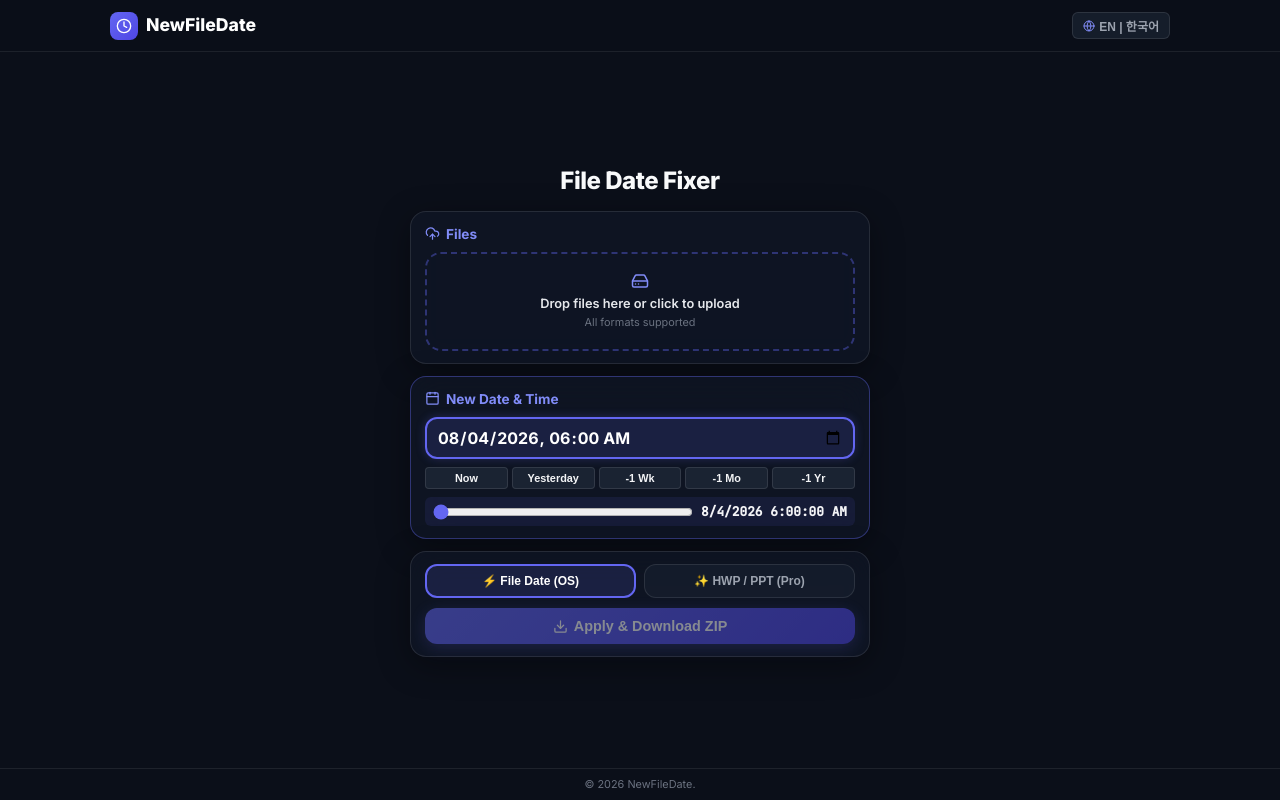
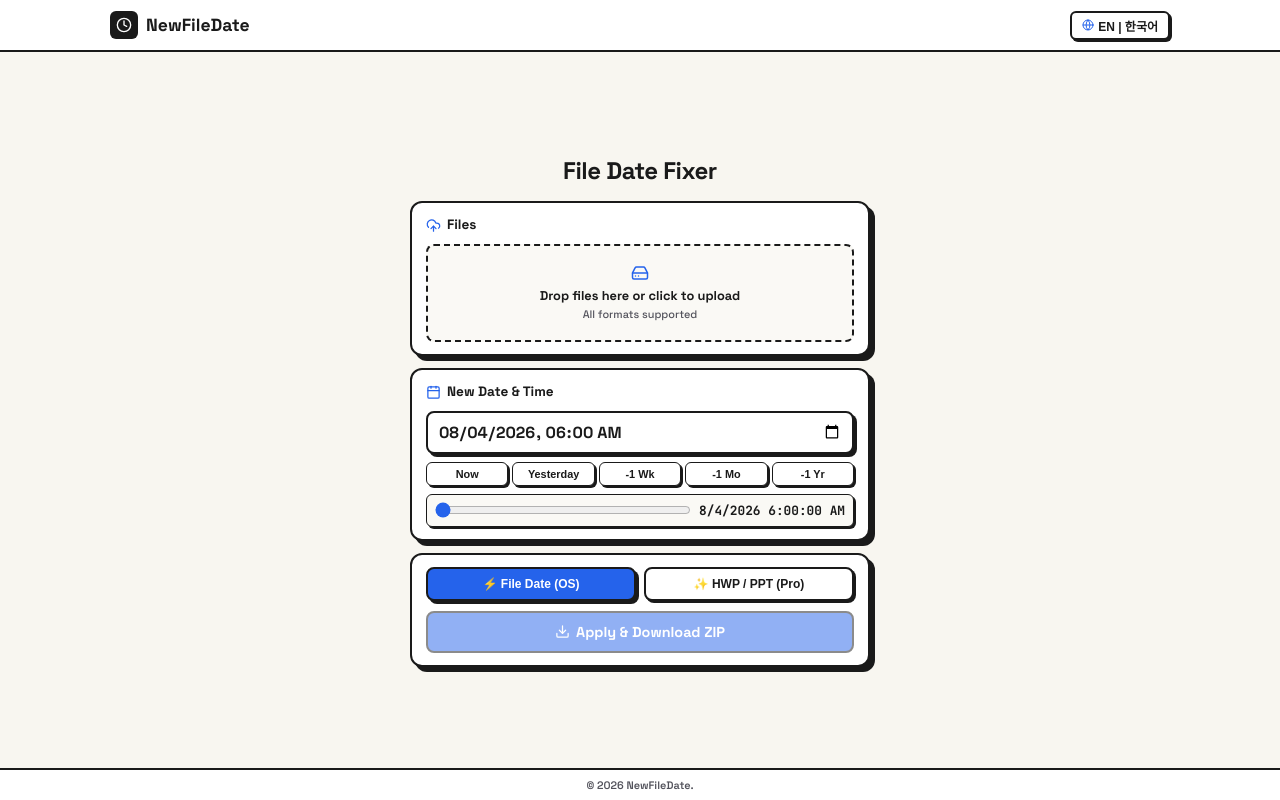
Before and after one commit to parktaejun-dev/newfiledate, a React (Vite) app in the folder frontend/: page / in a window 1280 px wide. Built offline with nearby package versions, Linux system fonts and the light colour scheme.

Commit message:
style: update design to minimal white retro theme

```diff
--- a/frontend/src/App.tsx
+++ b/frontend/src/App.tsx
@@ -236,16 +236,16 @@
   };
 
   return (
-    <div style={{ height: '100vh', display: 'flex', flexDirection: 'column', overflow: 'hidden', background: '#0B0F19' }}>
+    <div style={{ height: '100vh', display: 'flex', flexDirection: 'column', overflow: 'hidden', background: 'var(--bg-main)' }}>
 
       {/* 1. Header */}
-      <header role="banner" style={{ height: '52px', borderBottom: '1px solid rgba(255, 255, 255, 0.08)', background: 'rgba(11, 15, 25, 0.9)', backdropFilter: 'blur(12px)', flexShrink: 0, display: 'flex', alignItems: 'center' }}>
+      <header role="banner" style={{ height: '52px', borderBottom: '2px solid #1a1a1a', background: '#ffffff', flexShrink: 0, display: 'flex', alignItems: 'center' }}>
         <div style={{ maxWidth: '1100px', width: '100%', margin: '0 auto', padding: '0 20px', display: 'flex', alignItems: 'center', justifyContent: 'space-between' }}>
           <div style={{ display: 'flex', alignItems: 'center', gap: '8px' }}>
-            <div style={{ background: 'linear-gradient(135deg, #6366f1 0%, #4f46e5 100%)', padding: '6px', borderRadius: '8px', display: 'flex' }}>
-              <Clock style={{ width: '16px', height: '16px', color: '#fff' }} />
+            <div style={{ background: '#1a1a1a', padding: '6px', borderRadius: '6px', display: 'flex' }}>
+              <Clock style={{ width: '16px', height: '16px', color: '#ffffff' }} />
             </div>
-            <span style={{ fontSize: '1.1rem', fontWeight: 800, color: '#fff' }}>
+            <span style={{ fontSize: '1.1rem', fontWeight: 800, color: '#1a1a1a', fontFamily: "'Space Grotesk', sans-serif" }}>
               NewFileDate
             </span>
           </div>
@@ -256,18 +256,19 @@
               display: 'flex',
               alignItems: 'center',
               gap: '4px',
-              background: 'rgba(31, 41, 55, 0.6)',
-              border: '1px solid var(--border-color)',
+              background: '#ffffff',
+              border: '2px solid #1a1a1a',
               borderRadius: '6px',
               padding: '4px 10px',
-              color: '#9ca3af',
+              color: '#1a1a1a',
               fontSize: '0.75rem',
-              fontWeight: 600,
-              cursor: 'pointer'
+              fontWeight: 700,
+              cursor: 'pointer',
+              boxShadow: '2px 2px 0px #1a1a1a'
             }}
             aria-label="Language selector"
           >
-            <Globe style={{ width: '12px', height: '12px', color: '#818cf8' }} />
+            <Globe style={{ width: '12px', height: '12px', color: '#2563eb' }} />
             {lang === 'en' ? 'EN | 한국어' : 'KO | English'}
           </button>
         </div>
@@ -283,22 +284,22 @@
         <main id="main-content" role="main" style={{ width: '100%', maxWidth: '460px', display: 'flex', flexDirection: 'column', gap: '12px' }}>
 
           {/* Main Title */}
-          <h1 id="hero-heading" style={{ fontSize: '1.5rem', fontWeight: 800, letterSpacing: '-0.02em', textAlign: 'center', color: '#f9fafb', margin: 0 }}>
+          <h1 id="hero-heading" style={{ fontSize: '1.5rem', fontWeight: 800, letterSpacing: '-0.02em', textAlign: 'center', color: '#1a1a1a', margin: 0, fontFamily: "'Space Grotesk', sans-serif" }}>
             {t.heroTitle}
           </h1>
 
           {/* SECTION 1: File Upload Box */}
           <article className="glass-panel" style={{ padding: '12px 14px' }}>
             <div style={{ display: 'flex', alignItems: 'center', justifyContent: 'space-between', marginBottom: '8px' }}>
-              <h2 style={{ fontSize: '0.85rem', fontWeight: 700, display: 'flex', alignItems: 'center', gap: '6px', color: '#818cf8', margin: 0 }}>
-                <UploadCloud style={{ width: '15px', height: '15px' }} />
+              <h2 style={{ fontSize: '0.85rem', fontWeight: 700, display: 'flex', alignItems: 'center', gap: '6px', color: '#1a1a1a', margin: 0 }}>
+                <UploadCloud style={{ width: '15px', height: '15px', color: '#2563eb' }} />
                 {t.uploadTitle}
               </h2>
               {files.length > 0 && (
                 <button
                   onClick={clearAllFiles}
                   aria-label={t.clearAll}
-                  style={{ background: 'transparent', border: 'none', color: '#ef4444', fontSize: '0.75rem', cursor: 'pointer', fontWeight: 600 }}
+                  style={{ background: 'transparent', border: 'none', color: '#dc2626', fontSize: '0.75rem', cursor: 'pointer', fontWeight: 700 }}
                 >
                   {t.clearAll} ({files.length})
                 </button>
@@ -326,11 +327,11 @@
                 style={{ display: 'none' }}
                 aria-label="file-input"
               />
-              <HardDrive style={{ width: '18px', height: '18px', color: '#818cf8', margin: '0 auto 4px auto', display: 'block' }} />
-              <p style={{ fontWeight: 600, fontSize: '0.8rem', marginBottom: '1px', color: '#e5e7eb' }}>
+              <HardDrive style={{ width: '18px', height: '18px', color: '#2563eb', margin: '0 auto 4px auto', display: 'block' }} />
+              <p style={{ fontWeight: 700, fontSize: '0.8rem', marginBottom: '1px', color: '#1a1a1a' }}>
                 {t.dragDropText}
               </p>
-              <p style={{ color: '#6b7280', fontSize: '0.68rem' }}>
+              <p style={{ color: '#52525b', fontSize: '0.68rem', fontWeight: 500 }}>
                 {t.dragDropSub}
               </p>
             </div>
@@ -339,21 +340,21 @@
             {files.length > 0 && (
               <div style={{ marginTop: '8px', maxHeight: '100px', overflowY: 'auto', display: 'flex', flexDirection: 'column', gap: '4px' }}>
                 {files.map((item) => (
-                  <div key={item.id} style={{ display: 'flex', alignItems: 'center', justifyContent: 'space-between', padding: '4px 8px', background: 'rgba(31, 41, 55, 0.5)', borderRadius: '6px' }}>
+                  <div key={item.id} style={{ display: 'flex', alignItems: 'center', justifyContent: 'space-between', padding: '4px 8px', background: '#faf9f5', border: '1.5px solid #1a1a1a', borderRadius: '6px', boxShadow: '2px 2px 0px #1a1a1a' }}>
                     <div style={{ display: 'flex', alignItems: 'center', gap: '6px', overflow: 'hidden' }}>
-                      <FileText style={{ width: '12px', height: '12px', color: '#9ca3af', flexShrink: 0 }} />
-                      <span style={{ fontSize: '0.72rem', fontWeight: 500, whiteSpace: 'nowrap', overflow: 'hidden', textOverflow: 'ellipsis' }}>
+                      <FileText style={{ width: '12px', height: '12px', color: '#2563eb', flexShrink: 0 }} />
+                      <span style={{ fontSize: '0.72rem', fontWeight: 600, color: '#1a1a1a', whiteSpace: 'nowrap', overflow: 'hidden', textOverflow: 'ellipsis' }}>
                         {item.name}
                       </span>
                     </div>
                     <div style={{ display: 'flex', alignItems: 'center', gap: '6px' }}>
-                      <span style={{ fontSize: '0.68rem', color: item.size > VERCEL_MAX_PAYLOAD_BYTES && trackMode === 'B' ? '#ef4444' : '#6b7280' }}>
+                      <span style={{ fontSize: '0.68rem', fontWeight: 600, color: item.size > VERCEL_MAX_PAYLOAD_BYTES && trackMode === 'B' ? '#dc2626' : '#52525b' }}>
                         {(item.size / 1024 / 1024).toFixed(1)}MB
                       </span>
                       <button
                         onClick={(e) => { e.stopPropagation(); removeFile(item.id); }}
                         aria-label={`${item.name} remove`}
-                        style={{ background: 'none', border: 'none', color: '#9ca3af', cursor: 'pointer', display: 'flex' }}
+                        style={{ background: 'none', border: 'none', color: '#1a1a1a', cursor: 'pointer', display: 'flex' }}
                       >
                         <X style={{ width: '12px', height: '12px' }} />
                       </button>
@@ -365,10 +366,10 @@
           </article>
 
           {/* SECTION 2: Target Date Picker & Presets */}
-          <article className="glass-panel" style={{ padding: '12px 14px', border: '1.5px solid rgba(99, 102, 241, 0.4)' }}>
+          <article className="glass-panel" style={{ padding: '12px 14px' }}>
             <div style={{ display: 'flex', alignItems: 'center', justifyContent: 'space-between', marginBottom: '8px' }}>
-              <h2 style={{ fontSize: '0.85rem', fontWeight: 700, display: 'flex', alignItems: 'center', gap: '6px', color: '#818cf8', margin: 0 }}>
-                <Calendar style={{ width: '15px', height: '15px' }} />
+              <h2 style={{ fontSize: '0.85rem', fontWeight: 700, display: 'flex', alignItems: 'center', gap: '6px', color: '#1a1a1a', margin: 0 }}>
+                <Calendar style={{ width: '15px', height: '15px', color: '#2563eb' }} />
                 {t.dateSettingTitle}
               </h2>
             </div>
@@ -385,40 +386,40 @@
                 style={{
                   width: '100%',
                   padding: '8px 10px',
-                  background: 'rgba(99, 102, 241, 0.15)',
-                  border: '2px solid #6366f1',
+                  background: '#ffffff',
+                  border: '2px solid #1a1a1a',
                   borderRadius: 'var(--radius-md)',
-                  color: '#ffffff',
+                  color: '#1a1a1a',
                   fontSize: '1rem',
                   fontWeight: 700,
                   fontFamily: 'inherit',
                   outline: 'none',
                   cursor: 'pointer',
-                  boxShadow: '0 0 10px rgba(99, 102, 241, 0.25)'
+                  boxShadow: '3px 3px 0px #1a1a1a'
                 }}
               />
 
               {/* Compact One-Click Presets */}
               <div style={{ display: 'flex', gap: '4px' }}>
-                <button onClick={() => applyPreset('now')} style={{ flex: 1, padding: '4px 2px', background: 'rgba(31, 41, 55, 0.8)', border: '1px solid rgba(255,255,255,0.1)', borderRadius: '4px', color: '#f3f4f6', fontSize: '0.68rem', cursor: 'pointer', fontWeight: 600 }}>
+                <button onClick={() => applyPreset('now')} style={{ flex: 1, padding: '5px 2px', background: '#ffffff', border: '1.5px solid #1a1a1a', borderRadius: '6px', color: '#1a1a1a', fontSize: '0.68rem', cursor: 'pointer', fontWeight: 700, boxShadow: '2px 2px 0px #1a1a1a' }}>
                   {t.presetNow}
                 </button>
-                <button onClick={() => applyPreset('yesterday')} style={{ flex: 1, padding: '4px 2px', background: 'rgba(31, 41, 55, 0.8)', border: '1px solid rgba(255,255,255,0.1)', borderRadius: '4px', color: '#f3f4f6', fontSize: '0.68rem', cursor: 'pointer', fontWeight: 600 }}>
+                <button onClick={() => applyPreset('yesterday')} style={{ flex: 1, padding: '5px 2px', background: '#ffffff', border: '1.5px solid #1a1a1a', borderRadius: '6px', color: '#1a1a1a', fontSize: '0.68rem', cursor: 'pointer', fontWeight: 700, boxShadow: '2px 2px 0px #1a1a1a' }}>
                   {t.presetYesterday}
                 </button>
-                <button onClick={() => applyPreset('week')} style={{ flex: 1, padding: '4px 2px', background: 'rgba(31, 41, 55, 0.8)', border: '1px solid rgba(255,255,255,0.1)', borderRadius: '4px', color: '#f3f4f6', fontSize: '0.68rem', cursor: 'pointer', fontWeight: 600 }}>
+                <button onClick={() => applyPreset('week')} style={{ flex: 1, padding: '5px 2px', background: '#ffffff', border: '1.5px solid #1a1a1a', borderRadius: '6px', color: '#1a1a1a', fontSize: '0.68rem', cursor: 'pointer', fontWeight: 700, boxShadow: '2px 2px 0px #1a1a1a' }}>
                   {t.preset1WeekAgo}
                 </button>
-                <button onClick={() => applyPreset('month')} style={{ flex: 1, padding: '4px 2px', background: 'rgba(31, 41, 55, 0.8)', border: '1px solid rgba(255,255,255,0.1)', borderRadius: '4px', color: '#f3f4f6', fontSize: '0.68rem', cursor: 'pointer', fontWeight: 600 }}>
+                <button onClick={() => applyPreset('month')} style={{ flex: 1, padding: '5px 2px', background: '#ffffff', border: '1.5px solid #1a1a1a', borderRadius: '6px', color: '#1a1a1a', fontSize: '0.68rem', cursor: 'pointer', fontWeight: 700, boxShadow: '2px 2px 0px #1a1a1a' }}>
                   {t.preset1MonthAgo}
                 </button>
-                <button onClick={() => applyPreset('year')} style={{ flex: 1, padding: '4px 2px', background: 'rgba(31, 41, 55, 0.8)', border: '1px solid rgba(255,255,255,0.1)', borderRadius: '4px', color: '#f3f4f6', fontSize: '0.68rem', cursor: 'pointer', fontWeight: 600 }}>
+                <button onClick={() => applyPreset('year')} style={{ flex: 1, padding: '5px 2px', background: '#ffffff', border: '1.5px solid #1a1a1a', borderRadius: '6px', color: '#1a1a1a', fontSize: '0.68rem', cursor: 'pointer', fontWeight: 700, boxShadow: '2px 2px 0px #1a1a1a' }}>
                   {t.preset1YearAgo}
                 </button>
               </div>
 
               {/* Compact Seconds Slider & Preview Badge */}
-              <div style={{ display: 'flex', alignItems: 'center', gap: '8px', background: 'rgba(99, 102, 241, 0.1)', padding: '5px 8px', borderRadius: '6px' }}>
+              <div style={{ display: 'flex', alignItems: 'center', gap: '8px', background: '#faf9f5', border: '1.5px solid #1a1a1a', borderRadius: '6px', boxShadow: '2px 2px 0px #1a1a1a', padding: '6px 8px' }}>
                 <input
                   id="seconds-slider"
                   type="range"
@@ -427,9 +428,9 @@
                   step={2}
                   value={selectedSecond}
                   onChange={(e) => setSelectedSecond(parseInt(e.target.value))}
-                  style={{ flex: 1, accentColor: '#6366f1', cursor: 'pointer' }}
+                  style={{ flex: 1, accentColor: '#2563eb', cursor: 'pointer' }}
                 />
-                <div style={{ fontSize: '0.8rem', fontWeight: 700, fontFamily: "'JetBrains Mono', monospace", color: '#f3f4f6', whiteSpace: 'nowrap' }}>
+                <div style={{ fontSize: '0.8rem', fontWeight: 700, fontFamily: "'JetBrains Mono', monospace", color: '#1a1a1a', whiteSpace: 'nowrap' }}>
                   {finalSnappedDate.toLocaleDateString()} {finalSnappedDate.toLocaleTimeString()}
                 </div>
               </div>
@@ -444,13 +445,15 @@
                 style={{
                   padding: '8px 10px',
                   borderRadius: 'var(--radius-md)',
-                  border: trackMode === 'A' ? '2px solid #6366f1' : '1px solid var(--border-color)',
-                  background: trackMode === 'A' ? 'rgba(99, 102, 241, 0.15)' : 'rgba(31, 41, 55, 0.4)',
-                  color: trackMode === 'A' ? '#fff' : '#9ca3af',
+                  border: '2px solid #1a1a1a',
+                  background: trackMode === 'A' ? '#2563eb' : '#ffffff',
+                  color: trackMode === 'A' ? '#ffffff' : '#1a1a1a',
                   fontWeight: 700,
                   fontSize: '0.75rem',
                   cursor: 'pointer',
-                  textAlign: 'center'
+                  textAlign: 'center',
+                  boxShadow: trackMode === 'A' ? '3px 3px 0px #1a1a1a' : '2px 2px 0px #1a1a1a',
+                  transition: 'all 0.1s ease'
                 }}
               >
                 {t.trackATitle}
@@ -461,13 +464,15 @@
                 style={{
                   padding: '8px 10px',
                   borderRadius: 'var(--radius-md)',
-                  border: trackMode === 'B' ? '2px solid #f59e0b' : '1px solid var(--border-color)',
-                  background: trackMode === 'B' ? 'rgba(245, 158, 11, 0.15)' : 'rgba(31, 41, 55, 0.4)',
-                  color: trackMode === 'B' ? '#fbbf24' : '#9ca3af',
+                  border: '2px solid #1a1a1a',
+                  background: trackMode === 'B' ? '#f59e0b' : '#ffffff',
+                  color: '#1a1a1a',
                   fontWeight: 700,
                   fontSize: '0.75rem',
                   cursor: 'pointer',
-                  textAlign: 'center'
+                  textAlign: 'center',
+                  boxShadow: trackMode === 'B' ? '3px 3px 0px #1a1a1a' : '2px 2px 0px #1a1a1a',
+                  transition: 'all 0.1s ease'
                 }}
               >
                 {t.trackBTitle}
@@ -476,9 +481,9 @@
 
             {/* Oversized Serverless Warning Tooltip */}
             {hasExceededServerlessLimit && (
-              <div style={{ marginBottom: '10px', padding: '6px 8px', background: 'rgba(239, 68, 68, 0.12)', border: '1px solid rgba(239, 68, 68, 0.3)', borderRadius: '6px', display: 'flex', alignItems: 'center', gap: '6px' }}>
-                <AlertTriangle style={{ color: '#ef4444', width: '12px', height: '12px', flexShrink: 0 }} />
-                <p style={{ fontSize: '0.68rem', color: '#fca5a5', margin: 0 }}>
+              <div style={{ marginBottom: '10px', padding: '6px 8px', background: '#fee2e2', border: '1.5px solid #1a1a1a', borderRadius: '6px', boxShadow: '2px 2px 0px #1a1a1a', display: 'flex', alignItems: 'center', gap: '6px' }}>
+                <AlertTriangle style={{ color: '#dc2626', width: '14px', height: '14px', flexShrink: 0 }} />
+                <p style={{ fontSize: '0.68rem', color: '#991b1b', margin: 0, fontWeight: 600 }}>
                   Track B는 4.5MB 이하만 가능합니다. 대용량은 OS 날짜 변경을 선택해 주세요!
                 </p>
               </div>
@@ -505,13 +510,13 @@
 
               {/* Progress Bar */}
               {isProcessing && (
-                <div style={{ width: '100%', marginTop: '4px' }}>
-                  <div style={{ background: 'rgba(255, 255, 255, 0.1)', borderRadius: '9999px', height: '4px', overflow: 'hidden' }}>
+                <div style={{ width: '100%', marginTop: '6px' }}>
+                  <div style={{ background: '#e4e4e7', border: '1.5px solid #1a1a1a', borderRadius: '9999px', height: '8px', overflow: 'hidden' }}>
                     <div
                       style={{
                         height: '100%',
                         width: `${progress}%`,
-                        background: trackMode === 'B' ? 'linear-gradient(90deg, #f59e0b, #d97706)' : 'linear-gradient(90deg, #6366f1, #818cf8)',
+                        background: trackMode === 'B' ? '#f59e0b' : '#2563eb',
                         transition: 'width 0.3s ease'
                       }}
                     />
@@ -530,7 +535,7 @@
       </div>
 
       {/* 3. Minimal Footer */}
-      <footer role="contentinfo" style={{ height: '32px', borderTop: '1px solid rgba(255, 255, 255, 0.08)', flexShrink: 0, textAlign: 'center', color: '#6b7280', fontSize: '0.68rem', display: 'flex', alignItems: 'center', justifyContent: 'center' }}>
+      <footer role="contentinfo" style={{ height: '32px', borderTop: '2px solid #1a1a1a', background: '#ffffff', flexShrink: 0, textAlign: 'center', color: '#52525b', fontSize: '0.68rem', fontWeight: 600, display: 'flex', alignItems: 'center', justifyContent: 'center' }}>
         <p>{t.footerRights}</p>
       </footer>
     </div>
--- a/frontend/src/index.css
+++ b/frontend/src/index.css
@@ -1,22 +1,26 @@
-@import url('https://fonts.googleapis.com/css2?family=Inter:wght@300;400;500;600;700;800&family=JetBrains+Mono:wght@400;500&display=swap');
+@import url('https://fonts.googleapis.com/css2?family=Space+Grotesk:wght@400;500;600;700&family=JetBrains+Mono:wght@400;500;700&display=swap');
 
 :root {
-  --bg-main: #0B0F19;
-  --bg-card: rgba(17, 24, 39, 0.7);
-  --bg-card-hover: rgba(31, 41, 55, 0.8);
-  --border-color: rgba(255, 255, 255, 0.1);
-  --border-focus: #6366f1;
-  --primary: #6366f1;
-  --primary-hover: #4f46e5;
-  --primary-glow: rgba(99, 102, 241, 0.35);
+  --bg-main: #f8f6f0;
+  --bg-card: #ffffff;
+  --bg-card-hover: #faf9f5;
+  --border-color: #1a1a1a;
+  --border-focus: #2563eb;
+  --primary: #2563eb;
+  --primary-hover: #1d4ed8;
+  --primary-glow: rgba(37, 99, 235, 0.15);
+  --retro-accent: #e05638;
   --pro-gold: #f59e0b;
-  --pro-glow: rgba(245, 158, 11, 0.25);
-  --text-main: #f9fafb;
-  --text-muted: #9ca3af;
-  --text-sub: #6b7280;
-  --radius-lg: 16px;
-  --radius-md: 12px;
-  --radius-sm: 8px;
+  --pro-glow: rgba(245, 158, 11, 0.2);
+  --text-main: #1a1a1a;
+  --text-muted: #52525b;
+  --text-sub: #71717a;
+  --radius-lg: 12px;
+  --radius-md: 8px;
+  --radius-sm: 6px;
+  --shadow-retro: 3px 3px 0px #1a1a1a;
+  --shadow-retro-lg: 5px 5px 0px #1a1a1a;
+  --shadow-retro-hover: 1px 1px 0px #1a1a1a;
 }
 
 * {
@@ -26,79 +30,83 @@
 }
 
 body {
-  font-family: 'Inter', system-ui, -apple-system, sans-serif;
+  font-family: 'Space Grotesk', system-ui, -apple-system, sans-serif;
   background-color: var(--bg-main);
   color: var(--text-main);
   min-height: 100vh;
   line-height: 1.5;
   overflow-x: hidden;
   background-image:
-    radial-gradient(at 20% 20%, rgba(99, 102, 241, 0.15) 0px, transparent 50%),
-    radial-gradient(at 80% 80%, rgba(139, 92, 246, 0.12) 0px, transparent 50%),
-    radial-gradient(at 50% 50%, rgba(245, 158, 11, 0.05) 0px, transparent 50%);
+    radial-gradient(#d4d4d8 1px, transparent 1px);
+  background-size: 18px 18px;
   background-attachment: fixed;
 }
 
 .glass-panel {
   background: var(--bg-card);
-  backdrop-filter: blur(16px);
-  -webkit-backdrop-filter: blur(16px);
-  border: 1px solid var(--border-color);
+  border: 2px solid var(--border-color);
   border-radius: var(--radius-lg);
-  box-shadow: 0 8px 32px 0 rgba(0, 0, 0, 0.37);
-  transition: all 0.2s ease-in-out;
+  box-shadow: var(--shadow-retro-lg);
+  transition: all 0.15s ease-in-out;
 }
 
 .glass-panel:hover {
-  border-color: rgba(255, 255, 255, 0.18);
+  border-color: var(--border-color);
 }
 
 .drop-zone {
-  border: 2px dashed rgba(99, 102, 241, 0.4);
-  border-radius: var(--radius-lg);
-  background: rgba(17, 24, 39, 0.4);
-  transition: all 0.25s cubic-bezier(0.4, 0, 0.2, 1);
+  border: 2px dashed var(--border-color);
+  border-radius: var(--radius-md);
+  background: #faf9f5;
+  transition: all 0.15s ease-in-out;
+}
+
+.drop-zone:hover {
+  background: #f4f2ea;
 }
 
 .drop-zone.active {
   border-color: var(--primary);
-  background: rgba(99, 102, 241, 0.1);
+  background: #eff6ff;
   transform: scale(1.01);
-  box-shadow: 0 0 24px var(--primary-glow);
+  box-shadow: 0 0 0 3px rgba(37, 99, 235, 0.2);
 }
 
 .badge-pro {
-  background: linear-gradient(135deg, #f59e0b 0%, #d97706 100%);
-  color: #000;
+  background: var(--pro-gold);
+  color: #1a1a1a;
   font-weight: 700;
   font-size: 0.725rem;
   padding: 2px 8px;
-  border-radius: 9999px;
+  border-radius: 4px;
+  border: 1.5px solid #1a1a1a;
   text-transform: uppercase;
   letter-spacing: 0.05em;
-  box-shadow: 0 2px 8px var(--pro-glow);
+  box-shadow: 2px 2px 0px #1a1a1a;
 }
 
 .badge-free {
-  background: rgba(99, 102, 241, 0.2);
-  color: #818cf8;
-  border: 1px solid rgba(99, 102, 241, 0.4);
-  font-weight: 600;
+  background: #eff6ff;
+  color: #2563eb;
+  border: 1.5px solid #1a1a1a;
+  font-weight: 700;
   font-size: 0.725rem;
   padding: 2px 8px;
-  border-radius: 9999px;
+  border-radius: 4px;
+  box-shadow: 2px 2px 0px #1a1a1a;
 }
 
 .btn-primary {
-  background: linear-gradient(135deg, #6366f1 0%, #4f46e5 100%);
+  background: #2563eb;
   color: #ffffff;
-  font-weight: 600;
-  border: none;
+  font-family: 'Space Grotesk', sans-serif;
+  font-weight: 700;
+  border: 2px solid #1a1a1a;
   border-radius: var(--radius-md);
   padding: 12px 24px;
   cursor: pointer;
-  box-shadow: 0 4px 16px var(--primary-glow);
-  transition: all 0.2s cubic-bezier(0.4, 0, 0.2, 1);
+  box-shadow: var(--shadow-retro);
+  transition: all 0.1s ease;
   display: inline-flex;
   align-items: center;
   justify-content: center;
@@ -106,27 +114,34 @@
 }
 
 .btn-primary:hover:not(:disabled) {
-  transform: translateY(-2px);
-  box-shadow: 0 6px 24px rgba(99, 102, 241, 0.5);
-  background: linear-gradient(135deg, #4f46e5 0%, #4338ca 100%);
+  transform: translate(-1px, -1px);
+  box-shadow: 4px 4px 0px #1a1a1a;
+  background: #1d4ed8;
+}
+
+.btn-primary:active:not(:disabled) {
+  transform: translate(2px, 2px);
+  box-shadow: var(--shadow-retro-hover);
 }
 
 .btn-primary:disabled {
   opacity: 0.5;
   cursor: not-allowed;
   transform: none;
+  box-shadow: none;
 }
 
 .btn-pro {
-  background: linear-gradient(135deg, #f59e0b 0%, #d97706 100%);
-  color: #0f172a;
+  background: #f59e0b;
+  color: #1a1a1a;
+  font-family: 'Space Grotesk', sans-serif;
   font-weight: 700;
-  border: none;
+  border: 2px solid #1a1a1a;
   border-radius: var(--radius-md);
   padding: 12px 24px;
   cursor: pointer;
-  box-shadow: 0 4px 16px var(--pro-glow);
-  transition: all 0.2s cubic-bezier(0.4, 0, 0.2, 1);
+  box-shadow: var(--shadow-retro);
+  transition: all 0.1s ease;
   display: inline-flex;
   align-items: center;
   justify-content: center;
@@ -134,13 +149,20 @@
 }
 
 .btn-pro:hover:not(:disabled) {
-  transform: translateY(-2px);
-  box-shadow: 0 6px 24px rgba(245, 158, 11, 0.4);
+  transform: translate(-1px, -1px);
+  box-shadow: 4px 4px 0px #1a1a1a;
+  background: #d97706;
+}
+
+.btn-pro:active:not(:disabled) {
+  transform: translate(2px, 2px);
+  box-shadow: var(--shadow-retro-hover);
 }
 
 .btn-pro:disabled {
   opacity: 0.5;
   cursor: not-allowed;
+  box-shadow: none;
 }
 
 .animate-pulse-slow {
@@ -152,18 +174,19 @@
   50% { opacity: 0.6; }
 }
 
-/* Custom scrollbar */
+/* Custom retro scrollbar */
 ::-webkit-scrollbar {
   width: 8px;
   height: 8px;
 }
 ::-webkit-scrollbar-track {
-  background: rgba(15, 23, 42, 0.6);
+  background: #f4f2ea;
+  border-left: 1px solid #1a1a1a;
 }
 ::-webkit-scrollbar-thumb {
-  background: rgba(255, 255, 255, 0.15);
-  border-radius: 4px;
+  background: #1a1a1a;
+  border-radius: 0px;
 }
 ::-webkit-scrollbar-thumb:hover {
-  background: rgba(255, 255, 255, 0.3);
+  background: #3f3f46;
 }
```
